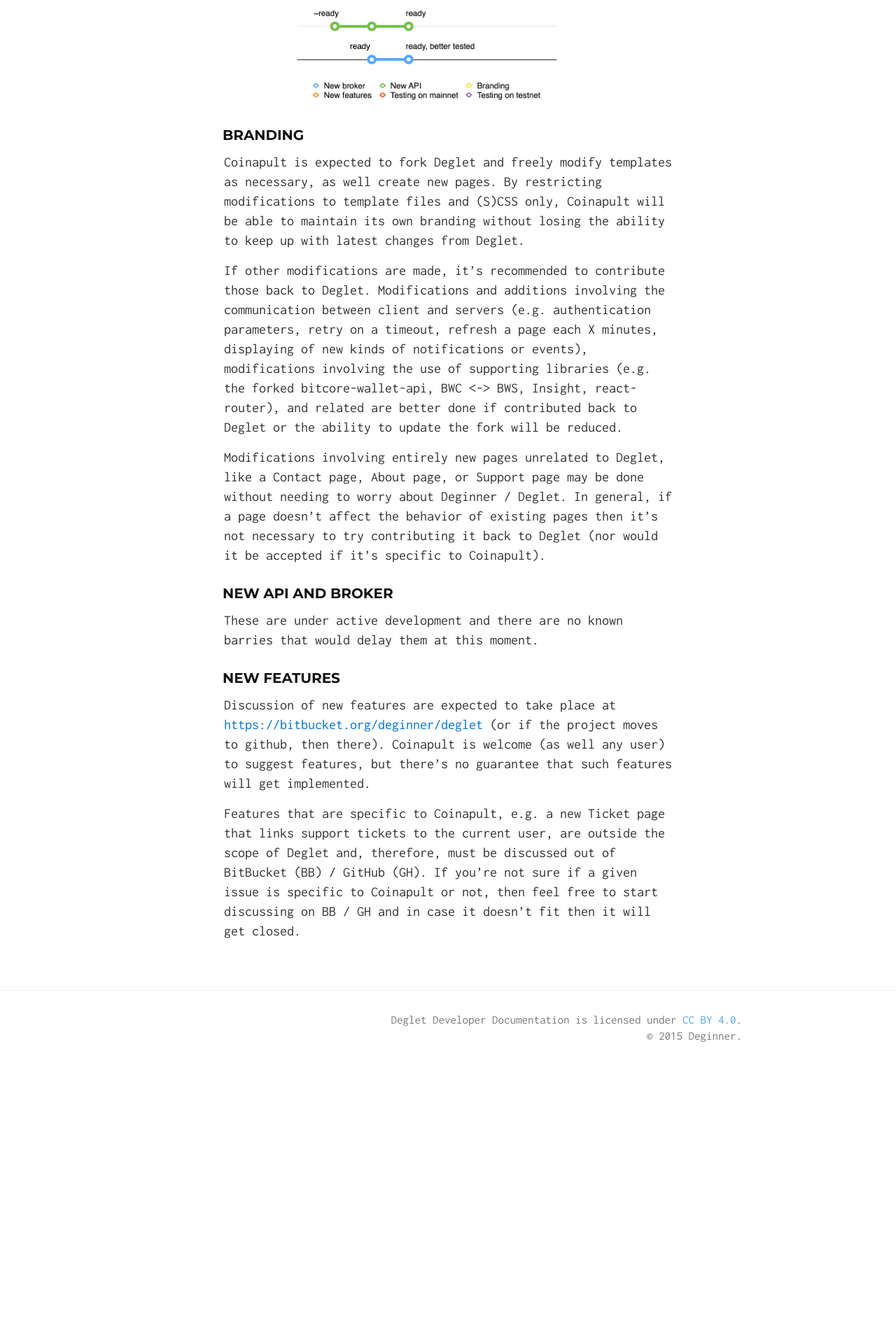
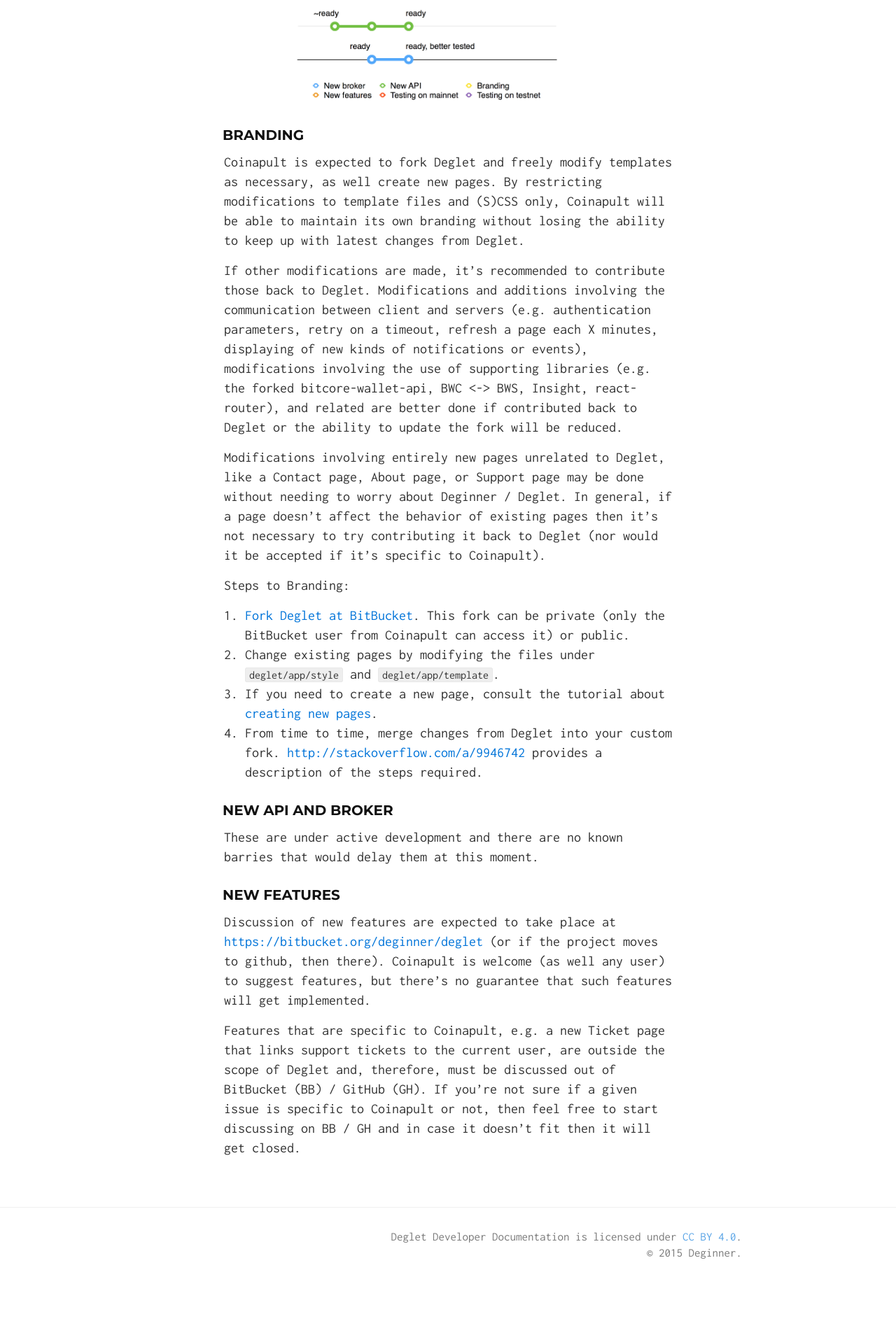
Before and after one commit to rdov/rdov.github.io, a Jekyll site: the page built from roadmap.md, in a window 1280 px wide. Shown: the part 1155-3043 px from the top of the page at 70% size. Built offline with Jekyll 4.4.1, drawn with Linux system fonts in a browser that asks for light colours; before the commit the page ends 2733 px from its top, so only the background shows below that.

Commit message:
branding steps for Coinapult; display mobile menu above other elements

```diff
--- a/_sass/_layout.scss
+++ b/_sass/_layout.scss
@@ -42,6 +42,7 @@
     }
 
     @include media-query($on-palm) {
+        z-index: 1;
         position: absolute;
         top: 9px;
         right: 30px;
--- a/roadmap.md
+++ b/roadmap.md
@@ -67,6 +67,18 @@
 it back to Deglet (nor would it be accepted if it's specific to
 Coinapult).
 
+Steps to Branding:
+
+1. [Fork Deglet at BitBucket](https://bitbucket.org/deginner/deglet/fork).
+   This fork can be private (only the BitBucket user from Coinapult can
+   access it) or public.
+2. Change existing pages by modifying the files under `deglet/app/style`
+   and `deglet/app/template`.
+3. If you need to create a new page, consult the tutorial about [creating new pages]({% post_url tutorials/2015-08-10-creating-a-brand-new-page %}).
+4. From time to time, merge changes from Deglet into your custom fork.
+   <http://stackoverflow.com/a/9946742> provides a description of the
+   steps required.
+
 
 ### New API and broker
 
```
